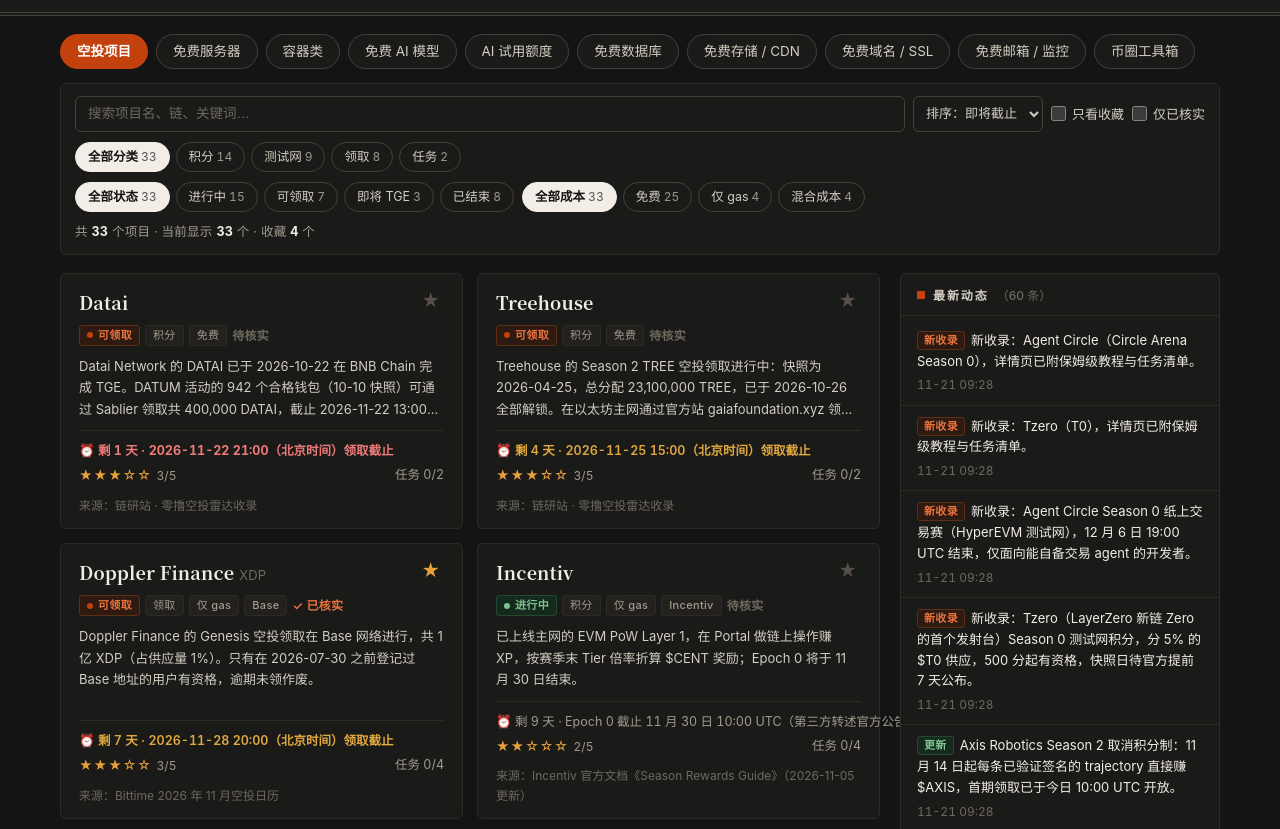
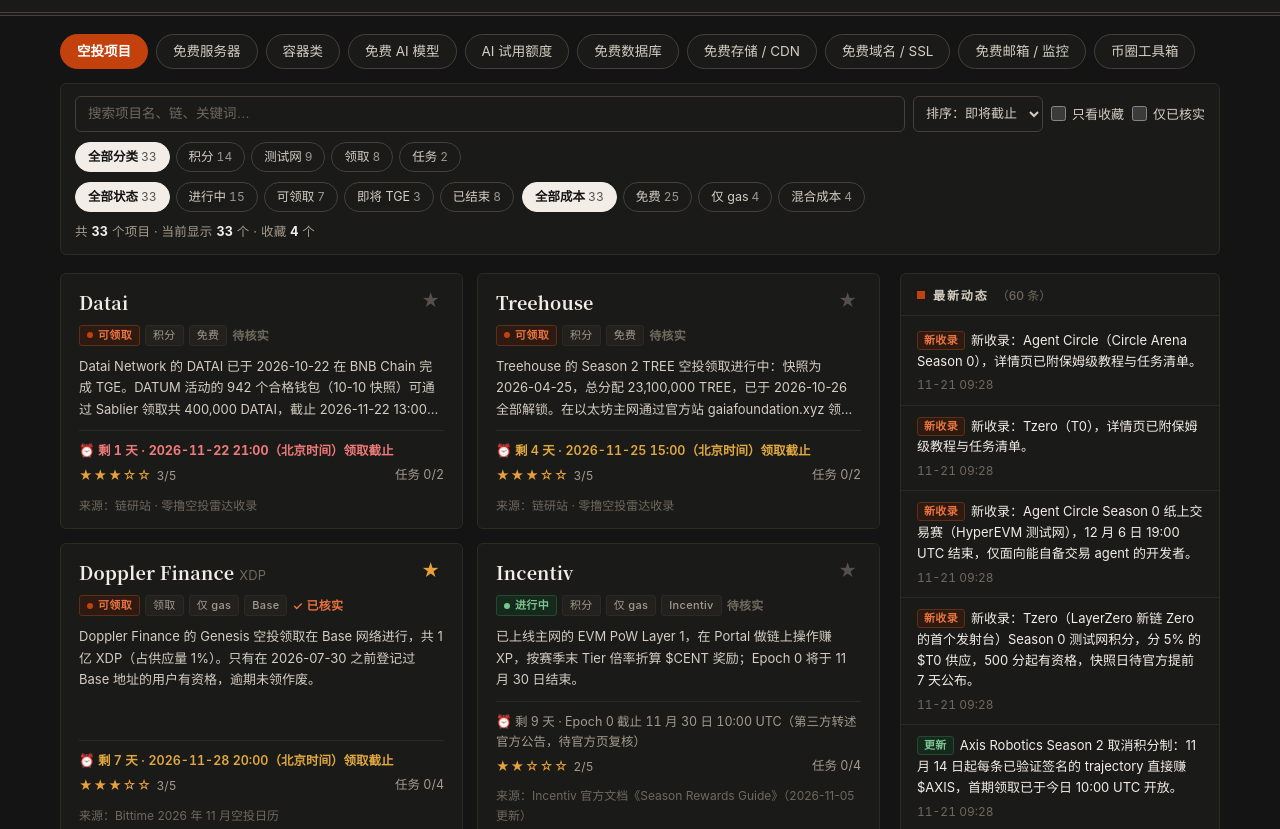
Before and after one commit to sanpangzi571/dax-free-resources, a plain HTML site: page index.html in a window 1280 px wide. Shown: the part 107-936 px from the top of the page. Drawn offline with Linux system fonts and the light colour scheme.

Commit message:
截止行允许换行，防溢出

```diff
--- a/style.css
+++ b/style.css
@@ -353,7 +353,7 @@ button { font-family: inherit; }
 }
 .stars { color: var(--star); letter-spacing: 1px; font-size: 13px; white-space: nowrap; }
 .stars .num { color: var(--ink-3); letter-spacing: 0; font-size: 12px; }
-.deadline { white-space: nowrap; }
+.deadline { min-width: 0; overflow-wrap: break-word; }
 .deadline.urgent { color: var(--red); font-weight: 700; }
 .deadline.soon { color: var(--amber); font-weight: 600; }
 .card-src { color: var(--ink-4); font-size: 12px; }
```
